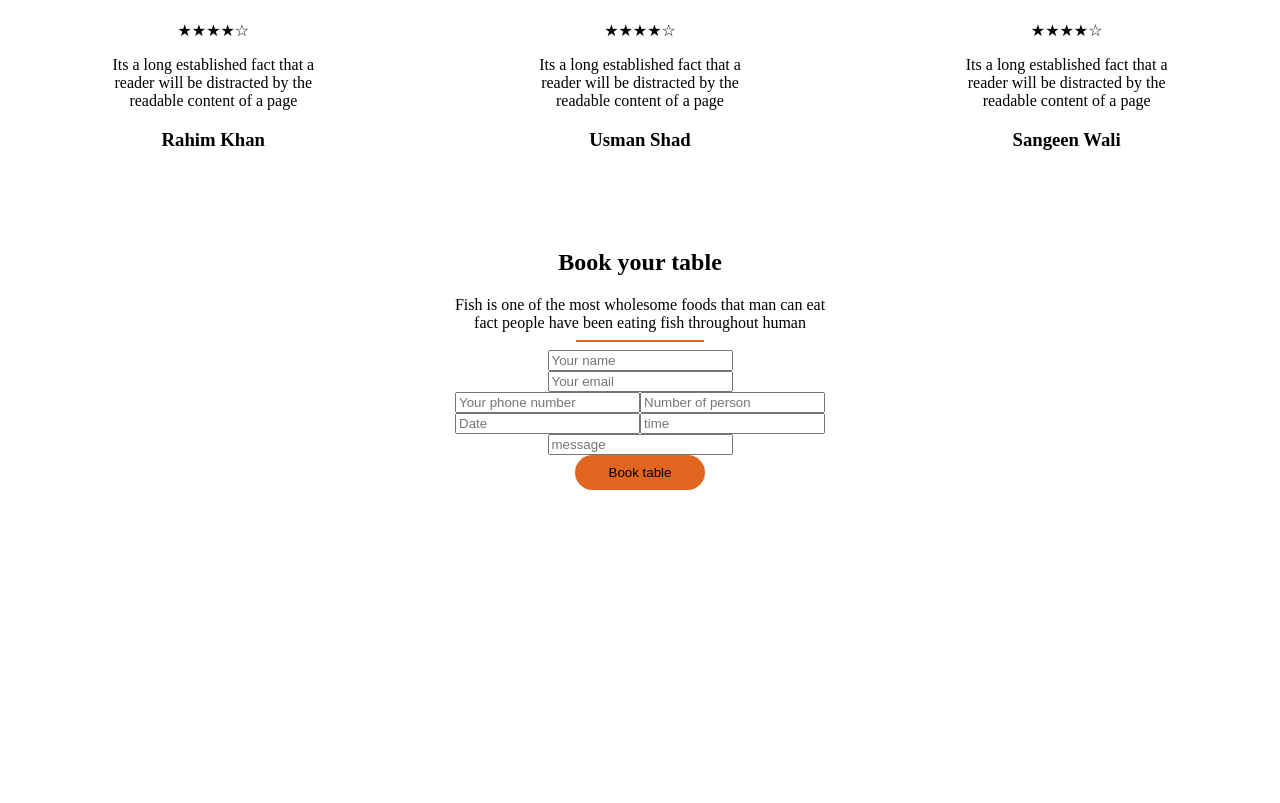
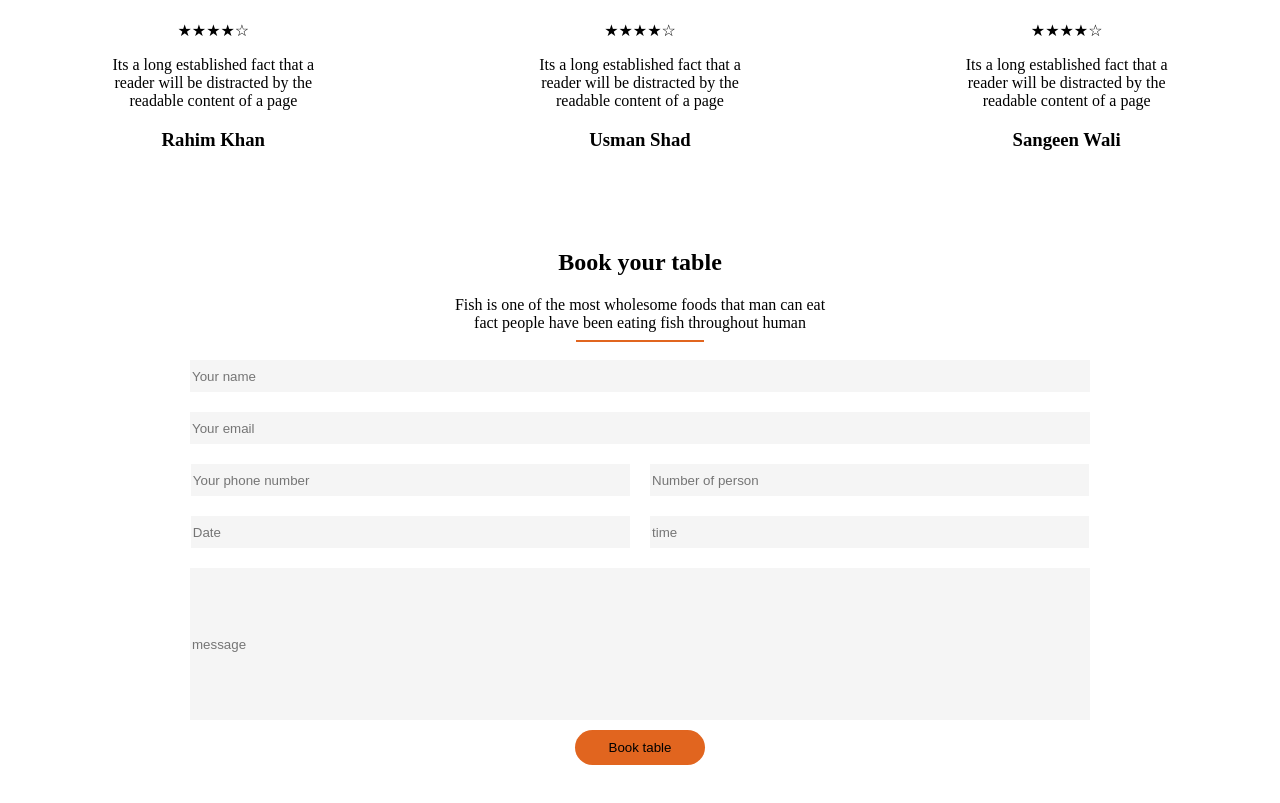
Before and after one commit to sylvestus/instudy, a plain HTML site: page index.html in a window 1280 px wide. Shown: the part 3326-4129 px from the top of the page. Before the commit the page ends 3816 px from the top, so only its background shows below. Drawn offline with Linux system fonts and the light colour scheme; a web font is replaced by a local one.

Commit message:
styles book table class

```diff
--- a/index.css
+++ b/index.css
@@ -224,3 +224,27 @@ margin-top: 40px;
     list-style: none;
     background-color: white;
 }
+.book_table .book_form form .fElement{
+    height: 30px;
+    width: 70%;
+    margin: 10px;
+    border: none;
+    outline: none;
+    background-color: #f5f5f5;
+}
+
+.book_table .book_form form .hElement{
+    height: 30px;
+    width: 34%;
+    margin: 10px;
+    border: none;
+    outline: none;
+    background-color: #f5f5f5;
+}
+.book_table .book_form form .mess{
+    height: 150px;
+}
+
+.book_table .book_form form{
+    padding-bottom: 80px;
+}
```
